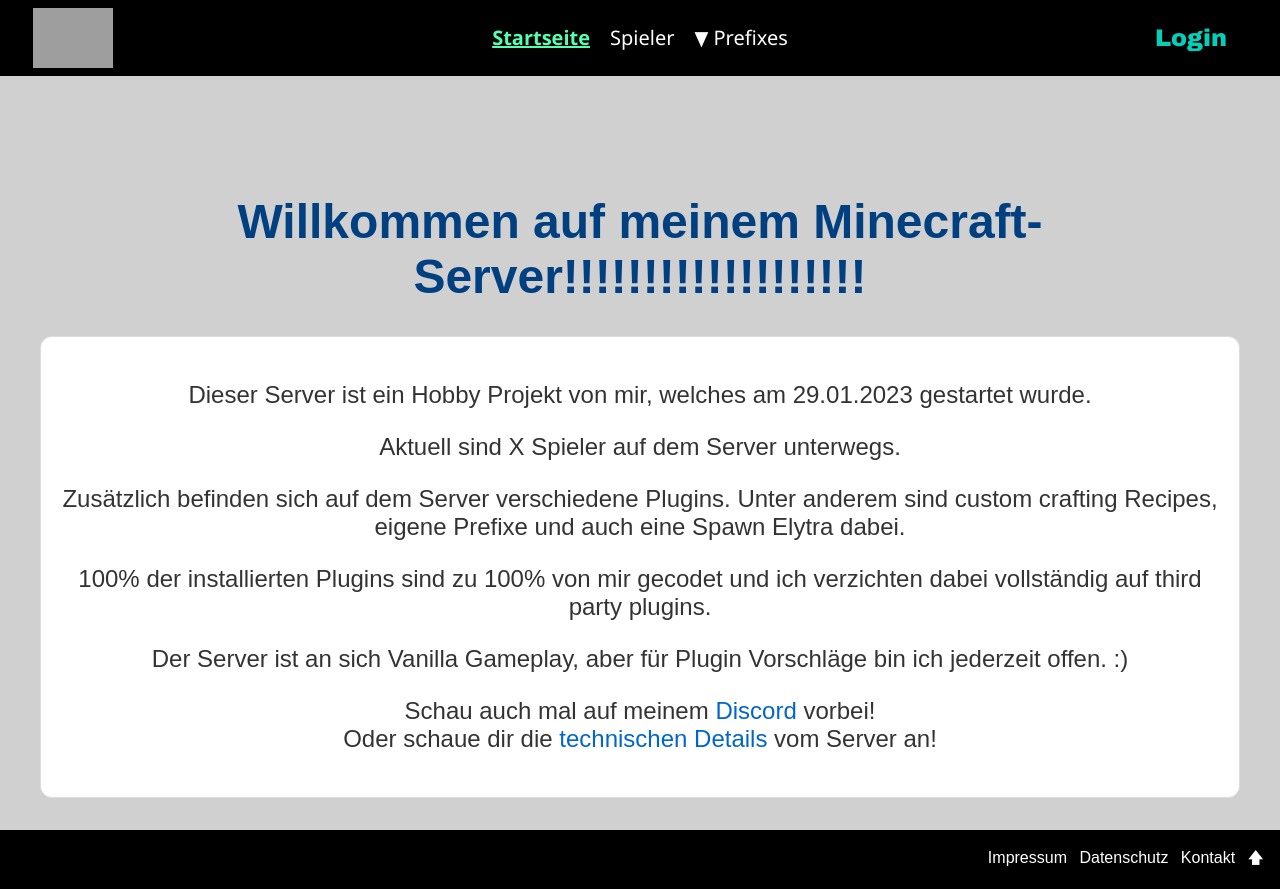
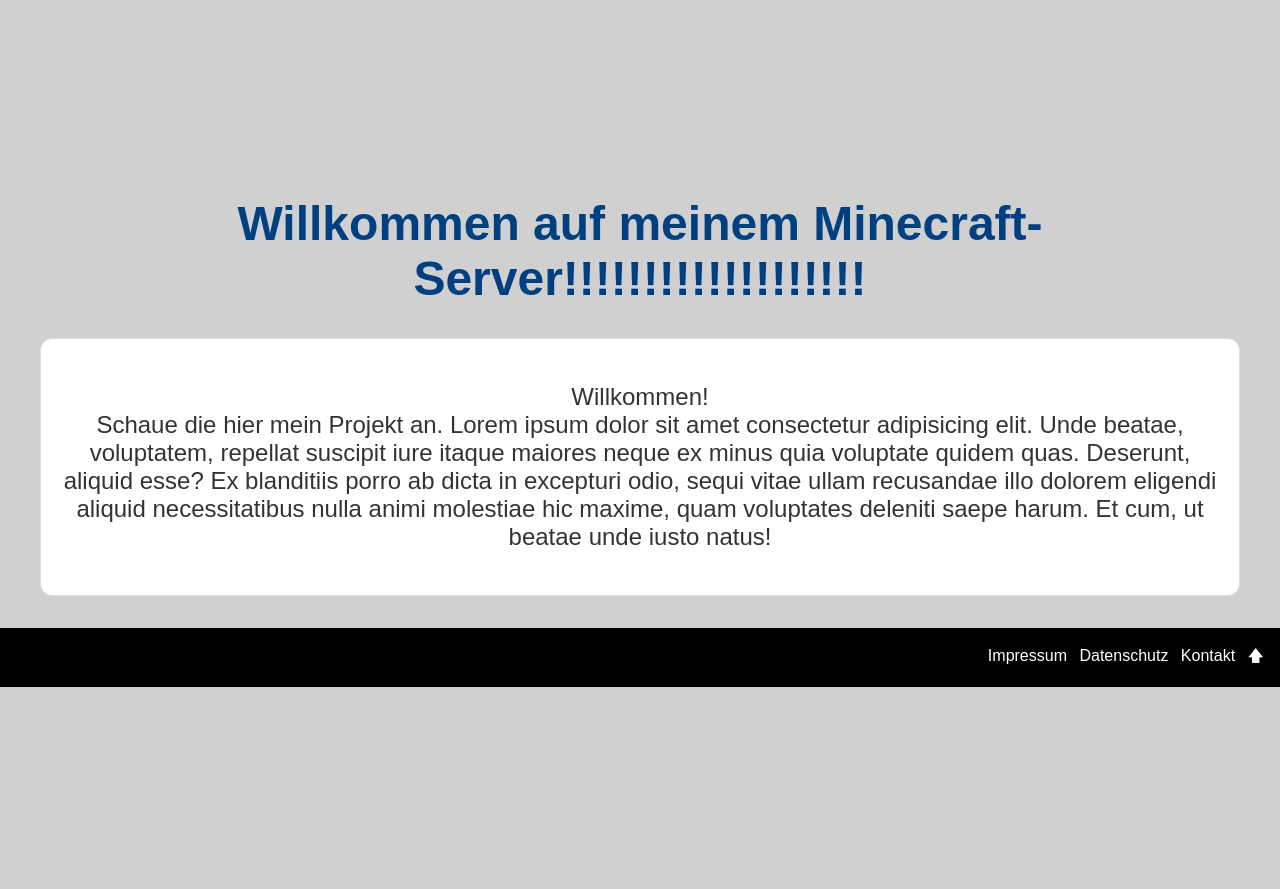
Before and after one commit to Tobias-Auer/MCConnect, a Flask app: page / in a window 1280 px wide. After the commit the page ends 687 px from the top, so only its background shows below. Run offline with Flask 3, Linux system fonts and the light colour scheme; parts of the project's set-up code (start-up, migrations or seed data) failed here and were passed over; some libraries are stand-ins or nearby versions; grey boxes are pictures that could not be loaded.

Commit message:
changed main index file

```diff
--- a/web/templates/index-main.html
+++ b/web/templates/index-main.html
@@ -1,20 +1,32 @@
 <!DOCTYPE html>
 <html id="top" lang="en">
-
   <head>
-    <meta charset="UTF-8"/>
-    <meta content="IE=edge" http-equiv="X-UA-Compatible"/>
-    <meta content="width=device-width, initial-scale=1.0" name="viewport"/>
+    <meta charset="UTF-8" />
+    <meta content="IE=edge" http-equiv="X-UA-Compatible" />
+    <meta content="width=device-width, initial-scale=1.0" name="viewport" />
     <title>Startseite</title>
 
-    <link href="{{ url_for('static', filename='css/header.css') }}" rel="stylesheet"/>
-    <link href="{{ url_for('static', filename='css/index.css') }}" rel="stylesheet"/>
-    <link rel="stylesheet" href="{{ url_for('static', filename='css/responsiveIndex.css') }}">
-    <link href="{{ url_for('static', filename='images/favicon.ico') }}" rel="icon" type="image/vnd.microsoft.icon"/>
+    <link
+      href="{{ url_for('static', filename='css/header.css') }}"
+      rel="stylesheet"
+    />
+    <link
+      href="{{ url_for('static', filename='css/index.css') }}"
+      rel="stylesheet"
+    />
+    <link
+      rel="stylesheet"
+      href="{{ url_for('static', filename='css/responsiveIndex.css') }}"
+    />
+    <link
+      href="{{ url_for('static', filename='images/favicon.ico') }}"
+      rel="icon"
+      type="image/vnd.microsoft.icon"
+    />
 
     <style>
       body {
-          font-family: 'Arial', sans-serif;
+        font-family: "Arial", sans-serif;
         background-color: #d0d0d0 !important;
         color: #333;
         text-align: center;
@@ -48,7 +60,7 @@
   </head>
 
   <body>
-    {% include 'header.html' %}
+    <header>this is another header</header>
 
     <div class="content">
       <div class="container-util">
@@ -56,18 +68,20 @@
           <h1>Willkommen auf meinem Minecraft-Server!!!!!!!!!!!!!!!!!!!</h1>
 
           <div id="server-info">
-            <p>Dieser Server ist ein Hobby Projekt von mir, welches am 29.01.2023 gestartet wurde.</p>
-            <p>Aktuell sind <span id="player-count">X</span> Spieler auf dem Server unterwegs.</p>
-            <p>Zusätzlich befinden sich auf dem Server verschiedene Plugins. Unter anderem sind custom crafting
-                Recipes, eigene Prefixe und auch eine Spawn Elytra dabei.</p>
-            <p>100% der installierten Plugins sind zu 100% von mir gecodet und ich verzichten dabei vollständig auf third party plugins.</p>
-            <p>Der Server ist an sich Vanilla Gameplay, aber für Plugin Vorschläge bin ich jederzeit offen. :)</p>
-            <p>Schau auch mal auf meinem <a href="https://www.discord.gg/vJYNnsQwf8" target="_blank">Discord</a>
-                vorbei!<br>Oder schaue dir die <a href="/about">technischen Details</a> vom Server an!</p>
+            <p>
+              Willkommen!<br />Schaue die hier mein Projekt an. Lorem ipsum
+              dolor sit amet consectetur adipisicing elit. Unde beatae,
+              voluptatem, repellat suscipit iure itaque maiores neque ex minus
+              quia voluptate quidem quas. Deserunt, aliquid esse? Ex blanditiis
+              porro ab dicta in excepturi odio, sequi vitae ullam recusandae
+              illo dolorem eligendi aliquid necessitatibus nulla animi molestiae
+              hic maxime, quam voluptates deleniti saepe harum. Et cum, ut
+              beatae unde iusto natus!
+            </p>
           </div>
         </div>
       </div>
-
+    </div>
     <footer>
       <nav>
         <ul>
@@ -85,11 +99,9 @@
       eventSource.onmessage = (event) => {
         console.log(event.data.replaceAll("'", '"'));
         const parsedArray = JSON.parse(event.data.replaceAll("'", '"'));
-          console.log(parsedArray)
+        console.log(parsedArray);
         document.getElementById("player-count").innerText = parsedArray;
-        }
-
+      };
     </script>
   </body>
-
 </html>
```
Lines whose indentation alone changed are shown as unchanged.
